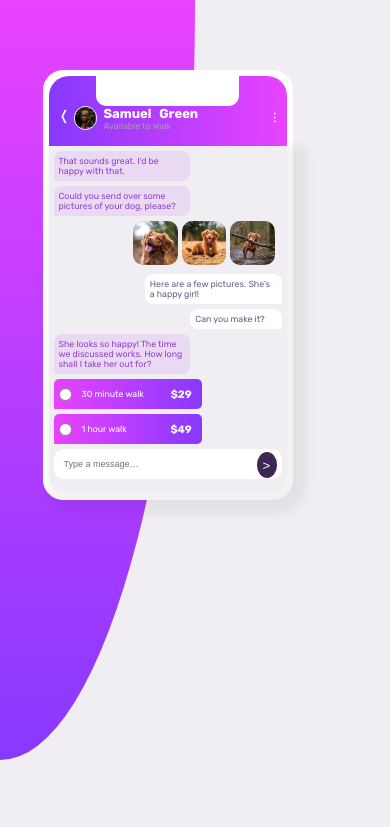
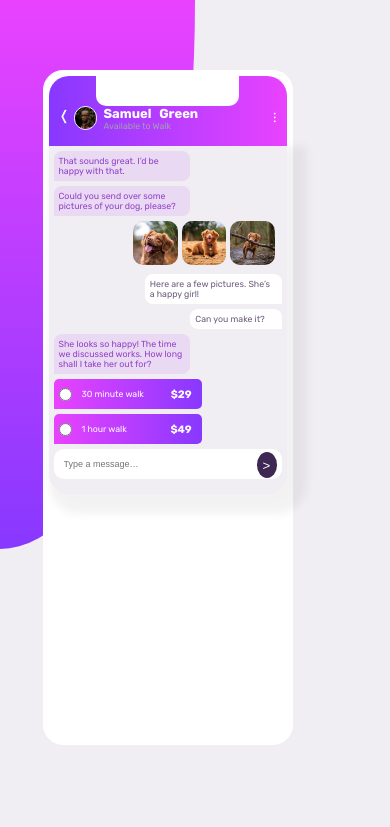
Before and after one commit to joshares/chat-app, a plain HTML site: page index.html in a window 390 px wide. Shown: the top 827 px of the page. Drawn offline with Linux system fonts and the light colour scheme.

Commit message:
Update style.css

```diff
--- a/style.css
+++ b/style.css
@@ -299,7 +299,7 @@ header {
      border: 0.5px solid white;
      width: 250px;
      /* height: 69vh; */
-     height: 430px;
+     height: 80vh;
      margin-top: 70px;
      margin-right: 25%;
     }
@@ -336,7 +336,7 @@ header {
       }
       .empty {
        width: 50%;
-       height: ;
+       height: 65vh;
        position: fixed;
        border: 1px transparent;
        border-radius: 0 0 100% 0;
```
